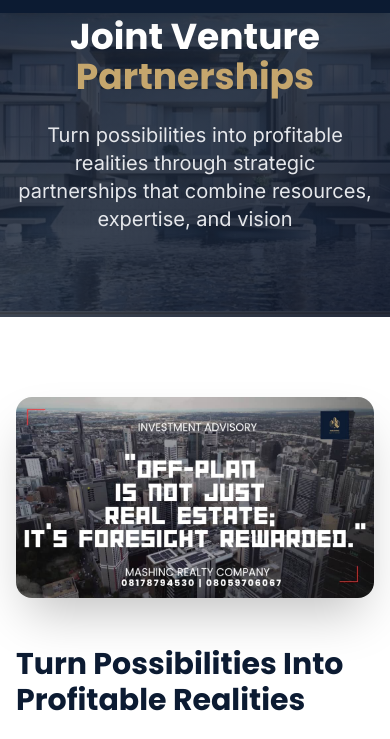
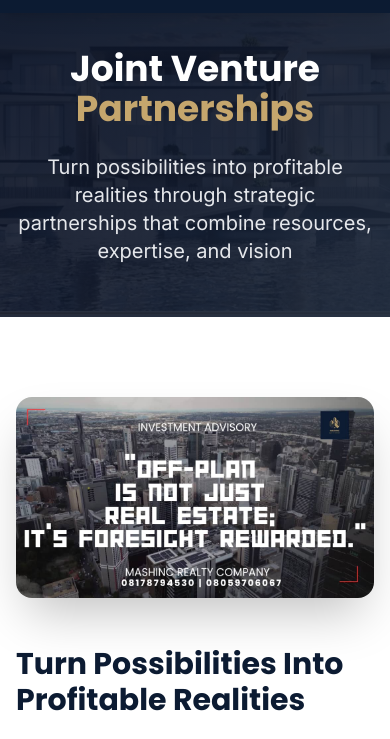
Before and after one commit to dev-tunmise/Mashinc, a website: page mashinc-realty/joint-ventures.html in a window 390 px wide. Shown: the part 67-806 px from the top of the page. Drawn offline with Linux system fonts and the light colour scheme.

Commit message:
Refactor joint ventures section: update gradient overlay for improved text readability and aesthetics, and adjust padding for better layout responsiveness.

```diff
--- a/mashinc-realty/joint-ventures.html
+++ b/mashinc-realty/joint-ventures.html
@@ -92,10 +92,10 @@
         <!-- HERO SECTION -->
         <section class="relative h-96 md:h-[500px] lg:h-[600px] flex items-center justify-center overflow-hidden bg-cover bg-center bg-no-repeat" style="background-image: url('./src/images/project-1.jpg');">
             <!-- Dark Overlay for text readability -->
-            <div class="absolute inset-0 bg-gradient-to-br from-slate-900/80 via-slate-800/85 to-slate-900/90 z-10"></div>
+            <div class="absolute inset-0 bg-gradient-to-br from-slate-900/95 via-slate-900/90 to-slate-800/95 z-10"></div>
 
             <!-- Content -->
-            <div class="relative z-20 max-w-7xl mx-auto px-4 sm:px-6 lg:px-8 text-center">
+            <div class="relative z-20 max-w-7xl mx-auto px-4 sm:px-6 lg:px-8 text-center pt-16 md:pt-20 lg:pt-24">
                 <h1 class="text-4xl md:text-5xl lg:text-6xl font-heading font-bold text-white mb-6 animate-fade-in">
                     Joint Venture
                     <span class="block text-secondary">Partnerships</span>
```
Also changed, not shown: mashinc-realty/dist/output.css.
